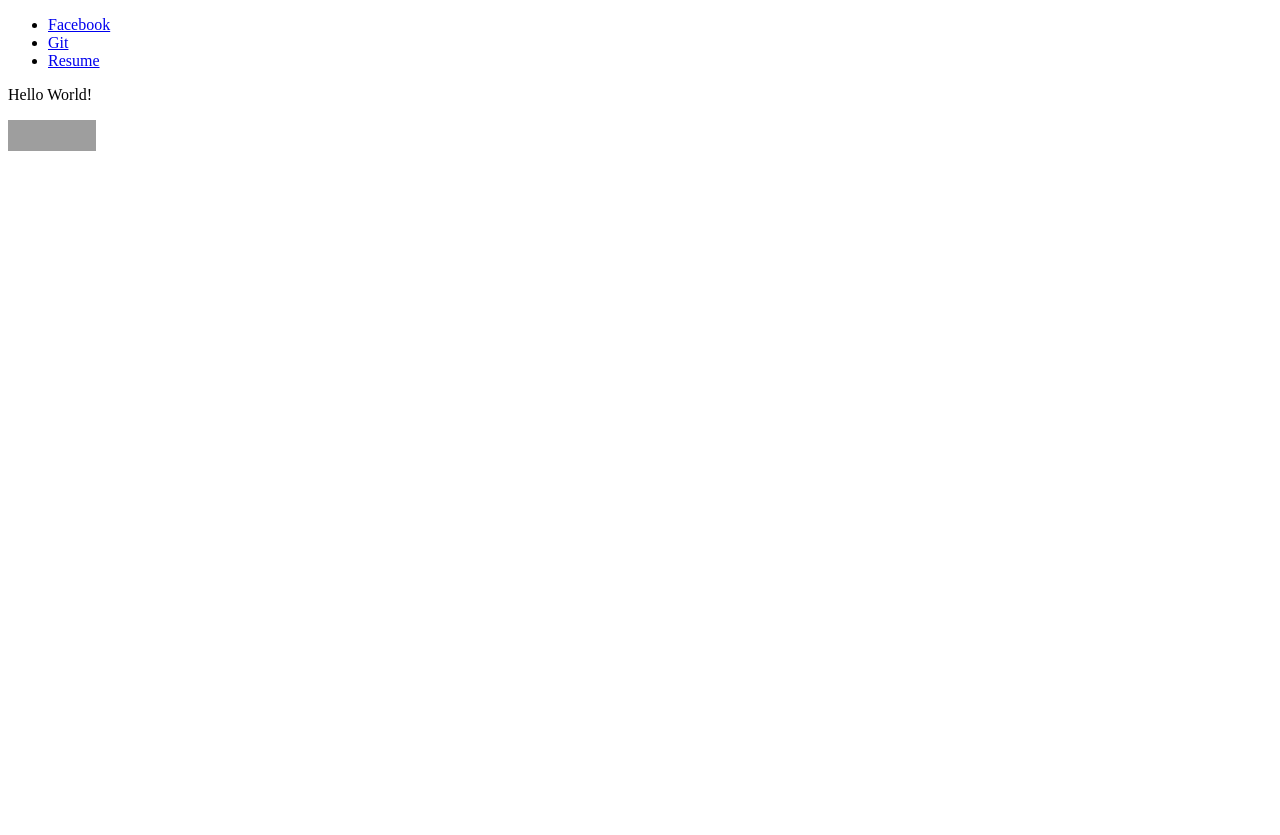
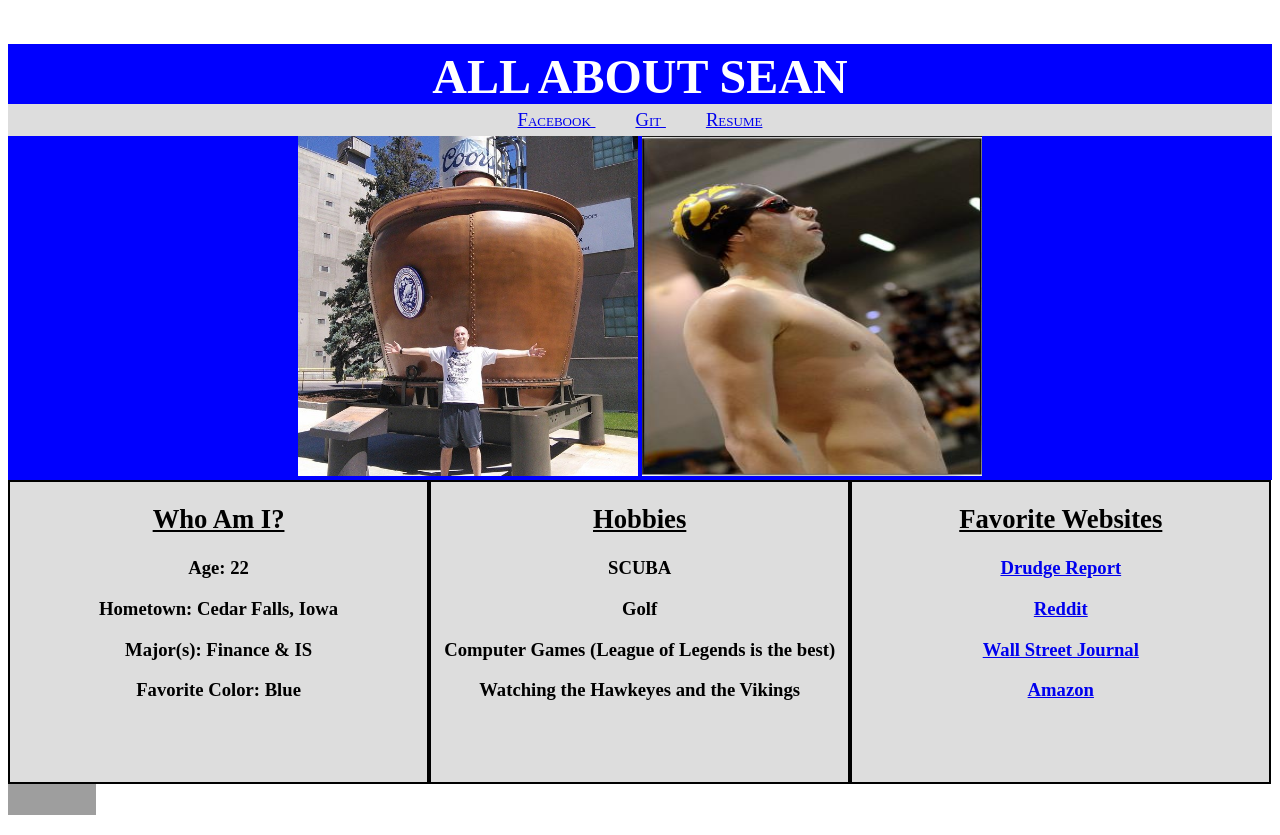
Before and after one commit to saabbas/HW2, a plain HTML site: page index.html in a window 1280 px wide. Before the commit the page ends 800 px from the top, so only its background shows below. Drawn offline with Linux system fonts and the light colour scheme; grey boxes are pictures that could not be loaded.

Commit message:
Added Content/Formatting to Index Page

```diff
--- a/index.html
+++ b/index.html
@@ -3,24 +3,53 @@
 
 <html xmlns="http://www.w3.org/1999/xhtml" xml:lang="en">
 
-<head> <title> All About Sean </title> </head>
+<head>
+	<title> Sean Homepage </title>
+	<link rel="stylesheet" type="text/css" href="./style.css" />
+	</head>
+<br /><br />
+<body>
+	<div id="header">
+	<h1 class="Title"> ALL ABOUT SEAN </h1> </div>
 
+<div id="nav">
+	<ul>
+	<li> <a href="https://www.facebook.com/austin.abbas.1"> Facebook </a> </li>
+	<li> <a href="https://github.com/saabbas"> Git </a> </li>
+	<li> <a href="./resume.html"> Resume </a> </li>
+	</ul></div>
 
+<div id="images">
+	<img class="saapic" border="0" title="Sean Abbas, Univerysity of Iowa" src="./seancoorsbrewery.jpg" />
+	<img class="saapic" border="0" title="Sean Abbas, University of Iowa Mens Swimming" src="./seanswimming.jpg"  width="340" />
+	</div>
 
-<body>
-<div><ul>
-<li> <a href="https://www.facebook.com/austin.abbas.1"> Facebook </a> </li>
-<li> <a href="https://github.com/saabbas"> Git </a> </li>
-<li> <a href="./resume.html"> Resume </a> </li>
-</ul></div>
+<div id="layout1">
+	<h2>Who Am I?</h2>
+	<h3>Age: 22</h3>
+	<h3>Hometown: Cedar Falls, Iowa</h3>
+	<h3>Major(s): Finance & IS</h3>
+	<h3>Favorite Color: Blue</h3>
+</div>
 
+<div id="layout2">
+	<h2>Hobbies</h2>
+	<h3>SCUBA</h3>
+	<h3>Golf</h3>
+	<h3>Computer Games (League of Legends is the best)</h3>
+	<h3>Watching the Hawkeyes and the Vikings</h3>
+</div>
 
+<div id="layout3">
+	<h2>Favorite Websites</h2>
+	<h3><a href="http://www.drudgereport.com/">Drudge Report</a></h3>
+	<h3><a href="http://www.reddit.com/">Reddit</a></h3>
+	<h3><a href="http://online.wsj.com/home-page">Wall Street Journal</a></h3>
+	<h3><a href="http://www.amazon.com/">Amazon</a></h3>
+</div>
 
-
-	<p>
-		Hello World!
-	</p>
-
+<br /><br /><br /><br /><br /><br /><br />
+<br /><br /><br /><br /><br /><br /><br />
 	<p>
 		<a href="http://validator.w3.org/check?uri=referer"><img src="http://www.w3.org/Icons/valid-xhtml11" alt="Valid XHTML 1.1" height="31" width="88" /></a>
 	</p>
--- a/style.css
+++ b/style.css
@@ -0,0 +1,20 @@
+.Title {font-size: 36pt; color: white; font-variant: all-caps; font-weight: bold; text-align: center; margin-top: 0px; height: 18px;}
+
+#header {background-color: Blue;padding: 5px 10px; }
+
+ul { margin:0px; padding:0; list-style: none; }
+li {margin-left:20px; margin-bottom:20px; padding:0; }
+
+#nav { background:#ddd; padding: 5px 10px;text-align: center; }
+#nav li { display: inline; list-style-type: none; padding-right: 20px; font-size: 14pt; font-weight:normal; font-variant:small-caps; }
+
+.saapic {display: inline-block; margin-left: auto; margin-right: auto; height: 340px; }
+
+#images {text-align:center; background-color:blue; }
+
+#layout1 {width:33.00%; background-color:#ddd; float:left; height:300px; border: 2px Solid Black; }
+#layout2{width:33.00%; background-color:#ddd; float:left; height:300px; border: 2px Solid Black; }
+#layout3{width:33.00%; background-color:#ddd; float:left; height:300px; border: 2px Solid Black; }
+
+h2 {text-align: center; font-size: 20pt; font-weight: bold; font-variant: normal; text-decoration: underline; }
+h3 {text-align: center; font-size: 14pt; font-weight: none; font-variant: normal }
```
Also changed, not shown: resume.html (+3 -1 lines), resumestyle.css (added), 1 other file.
